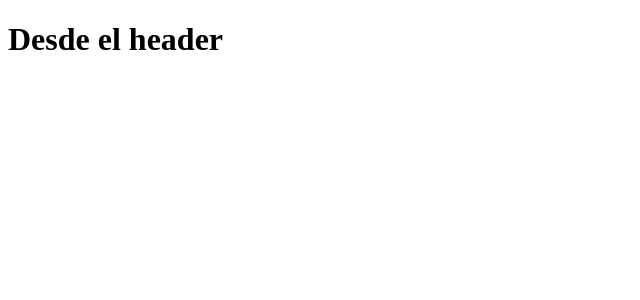
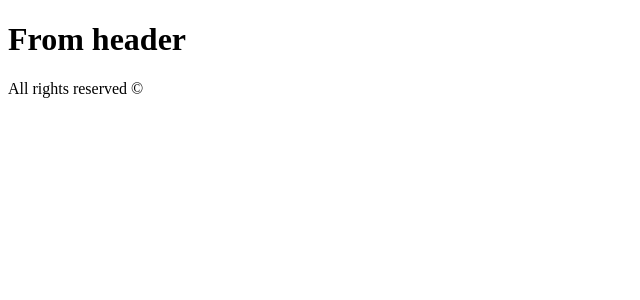
Before and after one commit to salvasvip/react-basic, a React (Create React App) app: page / in a window 1280 px wide. Shown: the top 300 px of the page, without its empty margins (0-640 px from the left). Built offline with nearby package versions, Linux system fonts and the light colour scheme.

Commit message:
function declaration vs function expression in components, fragments

```diff
--- a/src/App.js
+++ b/src/App.js
@@ -1,10 +1,13 @@
 import Header from "./components/Header";
+import Footer from "./components/Footer";
+import {Fragment} from "react";
 
 function App() {
   return (
-    <div>
+    <Fragment>
         <Header />
-    </div>
+        <Footer />
+    </Fragment>
   )
 }
 
--- /dev/null
+++ b/src/components/Footer.js
@@ -0,0 +1,7 @@
+const Footer = () => (
+    <footer>
+        <p>All rights reserved &copy;</p>
+    </footer>
+)
+
+export default Footer
--- a/src/components/Header.jsx
+++ b/src/components/Header.jsx
@@ -1,6 +1,6 @@
 function Header() {
     return (
-        <h1>Desde el header</h1>
+        <h1>From header</h1>
     )
 }
 
```
